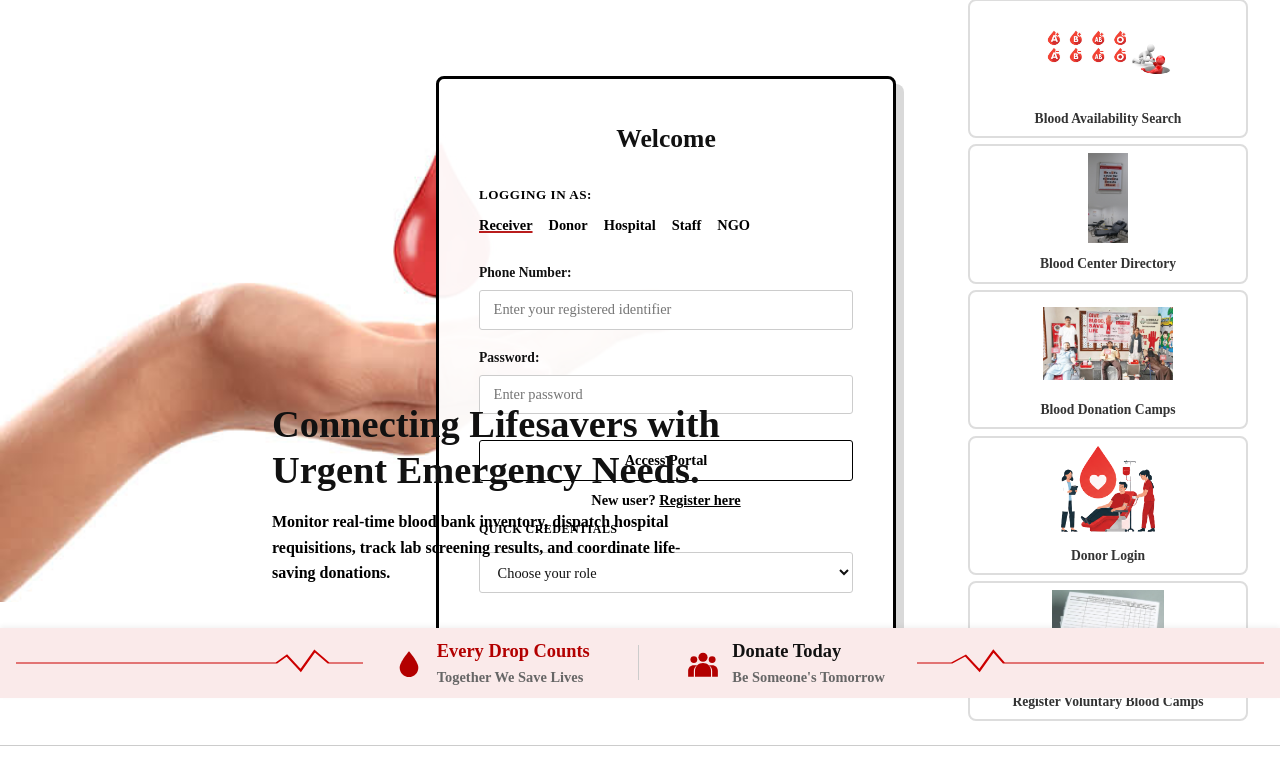
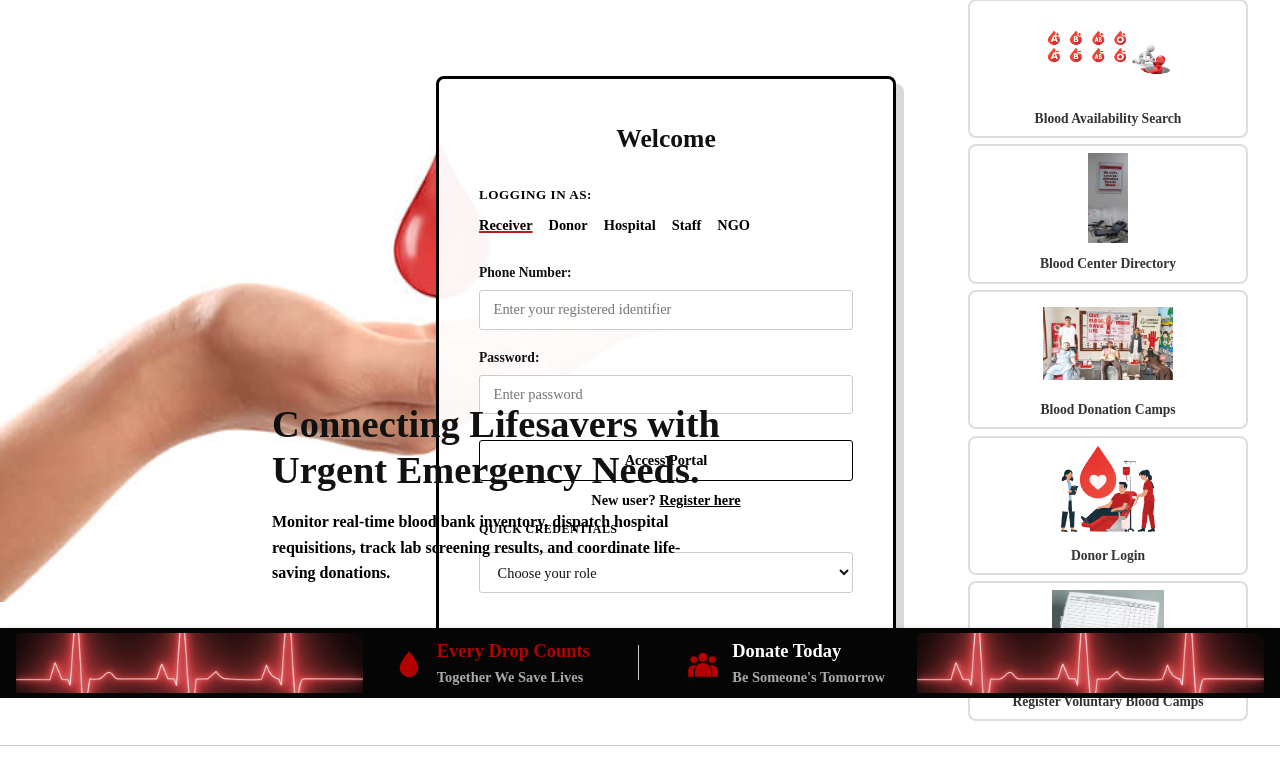
Before and after one commit to Shravya317/blood-bank-management-system, a Flask app: page /auth/login in a window 1280 px wide. Shown: the part 102-886 px from the top of the page. Run offline with Flask 3, Linux system fonts and the light colour scheme.

Commit message:
Replace SVG heartbeat with glowing neon heartbeat image and set footer to dark mode to match

```diff
--- a/templates/login.html
+++ b/templates/login.html
@@ -215,7 +215,7 @@
     left: 0;
     width: 100%;
     height: 70px;
-    background-color: #faeaea;
+    background-color: #050505;
     display: flex;
     align-items: center;
     justify-content: space-between;
@@ -225,8 +225,9 @@
 }
 .heartbeat-line {
     flex: 1;
-    height: 30px;
+    height: 100%;
     display: flex;
+    overflow: hidden;
     align-items: center;
 }
 .heartbeat-line svg {
@@ -256,7 +257,7 @@
 }
 .footer-item .sub {
     font-size: 0.9rem;
-    color: #666666;
+    color: #aaaaaa;
     font-weight: bold;
 }
 .footer-divider {
@@ -268,9 +269,7 @@
 
 <div class="login-footer">
     <div class="heartbeat-line">
-        <svg viewBox="0 0 100 20" preserveAspectRatio="none">
-            <polyline points="0,10 75,10 78,5 82,15 86,2 90,10 100,10" stroke="#cc0000" stroke-width="0.75" fill="none"/>
-        </svg>
+        <img src="{{ url_for('static', filename='img/heartbeat_bg.png') }}" style="width: 100%; height: 60px; object-fit: cover; mix-blend-mode: screen; object-position: right;">
     </div>
     <div class="footer-content">
         <div class="footer-item">
@@ -291,15 +290,13 @@
                 <path d="M22,14 C21,14 20,14 19,14 C21,15 22,17 22,19 L22,24 L27,24 L27,19 C27,16 25,14 22,14 Z" />
             </svg>
             <div class="text">
-                <span class="title" style="color: #111111;">Donate Today</span>
+                <span class="title" style="color: #ffffff;">Donate Today</span>
                 <span class="sub">Be Someone's Tomorrow</span>
             </div>
         </div>
     </div>
     <div class="heartbeat-line">
-        <svg viewBox="0 0 100 20" preserveAspectRatio="none">
-            <polyline points="0,10 10,10 14,5 18,15 22,2 25,10 100,10" stroke="#cc0000" stroke-width="0.75" fill="none"/>
-        </svg>
+        <img src="{{ url_for('static', filename='img/heartbeat_bg.png') }}" style="width: 100%; height: 60px; object-fit: cover; mix-blend-mode: screen; object-position: left;">
     </div>
 </div>
 
```
Also changed, not shown: static/img/heartbeat_bg.png (added).
